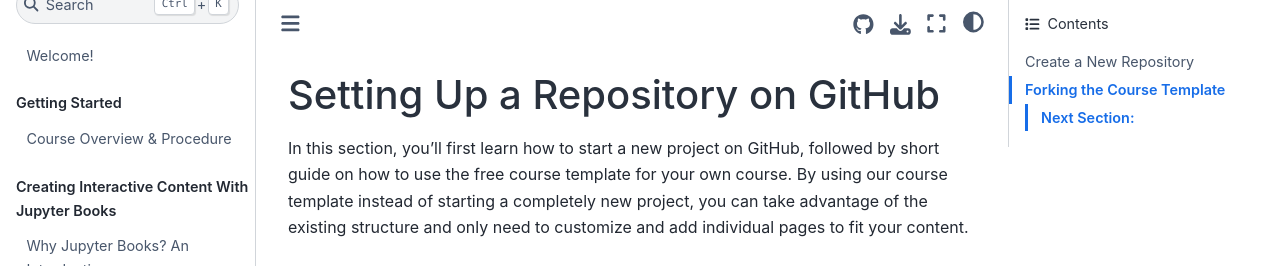
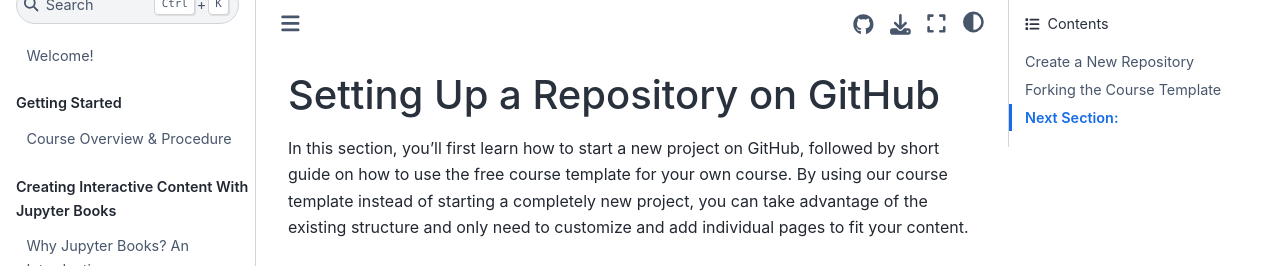
Before and after one commit to M-earnest/tutorial_jupyter_books, a Jupyter Book: the page built from content/1_github/project.md, in a window 1280 px wide. Shown: the top 266 px of the page. Built offline with Jupyter Book 1.0.4 settings and Sphinx 7.4.7 and the Sphinx Book theme 1.1.4, drawn with Linux system fonts in a browser that asks for light colours; pages that are not in the unit, such as notebooks, are missing from menus.

```diff
--- a/content/1_github/project.md
+++ b/content/1_github/project.md
@@ -42,5 +42,5 @@ Now you created your own course repository!
 
 
 
-#### Next Section:
+## Next Section:
 In the next section, you will explore the course template's structure and learn how to make your first customizations.
```
